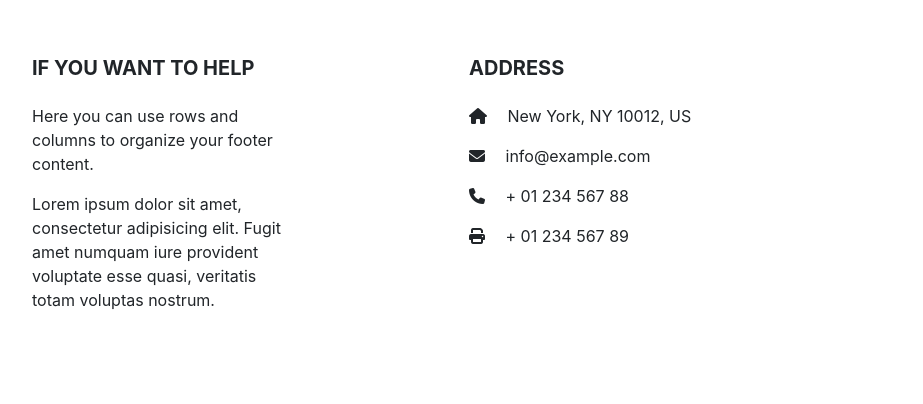
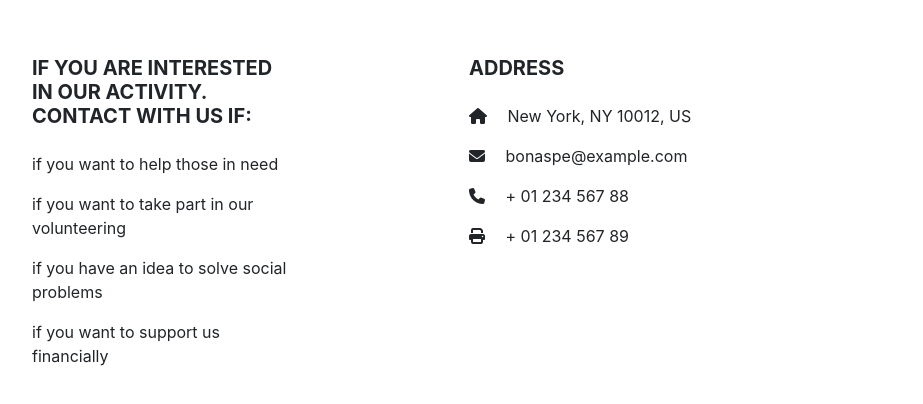
Before and after one commit to 282621/Online-shop-example., a plain HTML site: page index.html in a window 1280 px wide. Shown: the part 2659-3063 px from the top of the page, 53-976 px from the left. Before the commit the page ends 3011 px from the top, so only its background shows below. Drawn offline with nearby package versions, Linux system fonts and the light colour scheme; grey boxes are pictures that could not be loaded.

Commit message:
Change html code
-add more content to footer

```diff
--- a/index.html
+++ b/index.html
@@ -180,11 +180,11 @@
                         <div class="col-md-4 col-lg-3 mr-auto my-md-4 my-0 mt-4 mb-1">
 
                             <!-- Content -->
-                            <h5 class="font-weight-bold text-uppercase mb-4">If you want to help</h5>
-                            <p>Here you can use rows and columns to organize your footer content.</p>
-                            <p>Lorem ipsum dolor sit amet, consectetur adipisicing elit. Fugit amet numquam iure provident voluptate
-                                esse
-                                quasi, veritatis totam voluptas nostrum.</p>
+                            <h5 class="font-weight-bold text-uppercase mb-4">If you are interested in our activity. Contact with us if:</h5>
+                            <p>if you want to help those in need</p>
+                            <p>if you want to take part in our volunteering</p>
+                            <p>if you have an idea to solve social problems</p>
+                            <p>if you want to support us financially</p>
 
                         </div>
                         <!-- Grid column -->
@@ -208,7 +208,7 @@
                                 </li>
                                 <li>
                                     <p>
-                                        <i class="fas fa-envelope mr-3"></i> info@example.com</p>
+                                        <i class="fas fa-envelope mr-3"></i> bonaspe@example.com</p>
                                 </li>
                                 <li>
                                     <p>
```
